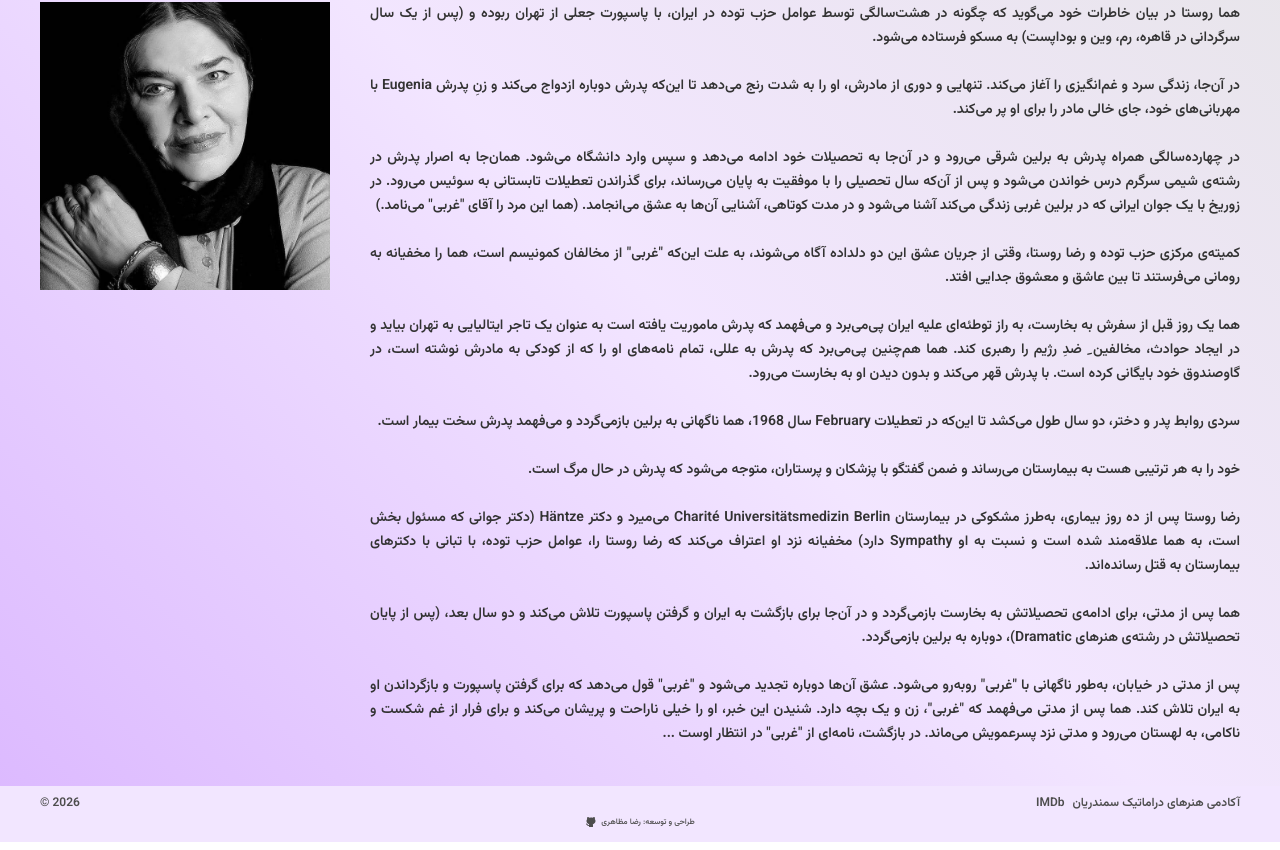
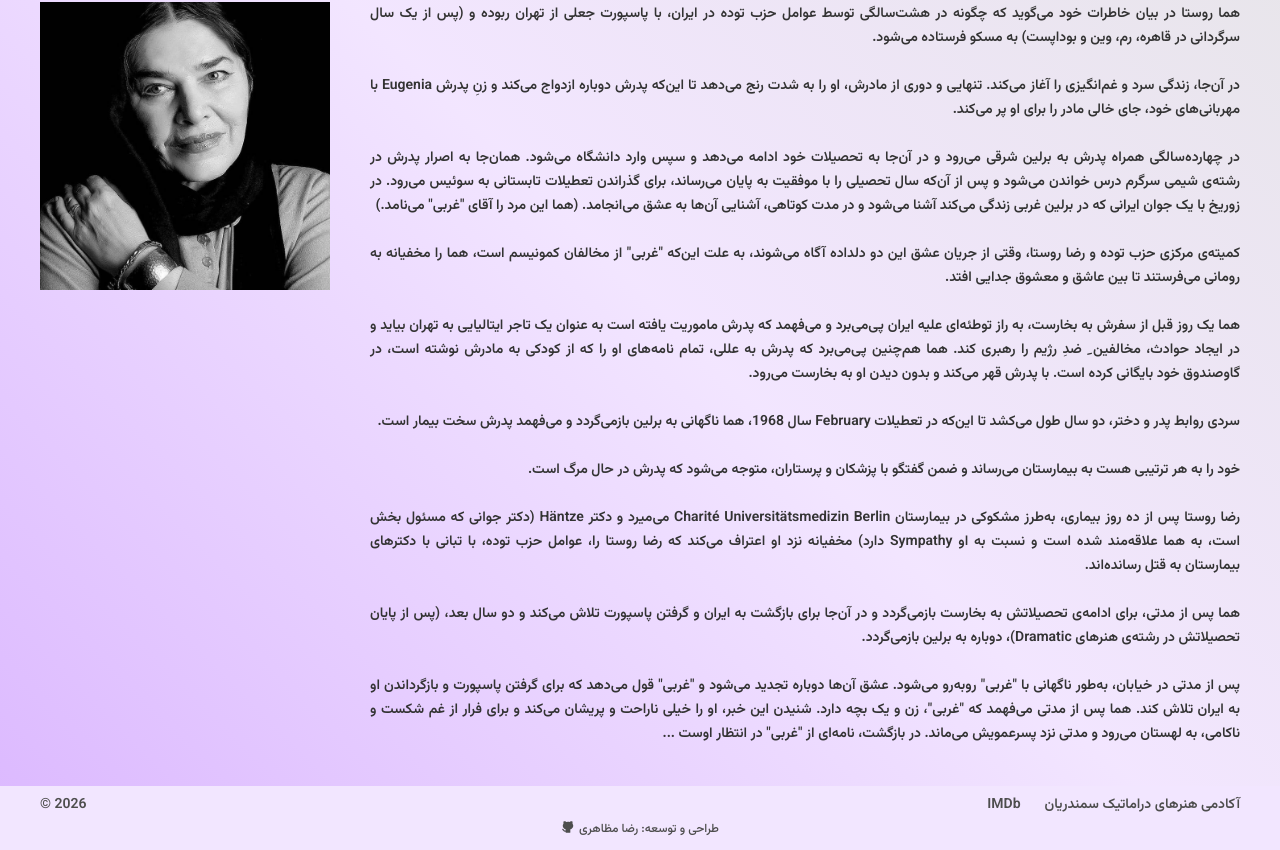
Before and after one commit to mazaherireza/homa, a Next.js app: page / in a window 1280 px wide. Shown: the part 278-1128 px from the top of the page. Built offline with nearby package versions, Linux system fonts and the light colour scheme.

Commit message:
Change Footer

```diff
--- a/src/components/footer/footer.module.css
+++ b/src/components/footer/footer.module.css
@@ -4,7 +4,7 @@
 
   padding: 0.5rem var(--full-width-padding-inline);
 
-  font-size: var(--fz-200);
+  font-size: var(--fz-300);
   font-weight: 600;
 
   display: grid;
@@ -31,7 +31,7 @@
     .links {
       display: flex;
       align-items: center;
-      gap: 0.5rem;
+      gap: 1.5rem;
     }
   }
 
@@ -41,7 +41,7 @@
     gap: 0.25rem;
 
     .text {
-      font-size: var(--fz-100);
+      font-size: var(--fz-200);
       font-weight: 500;
     }
   }
```
